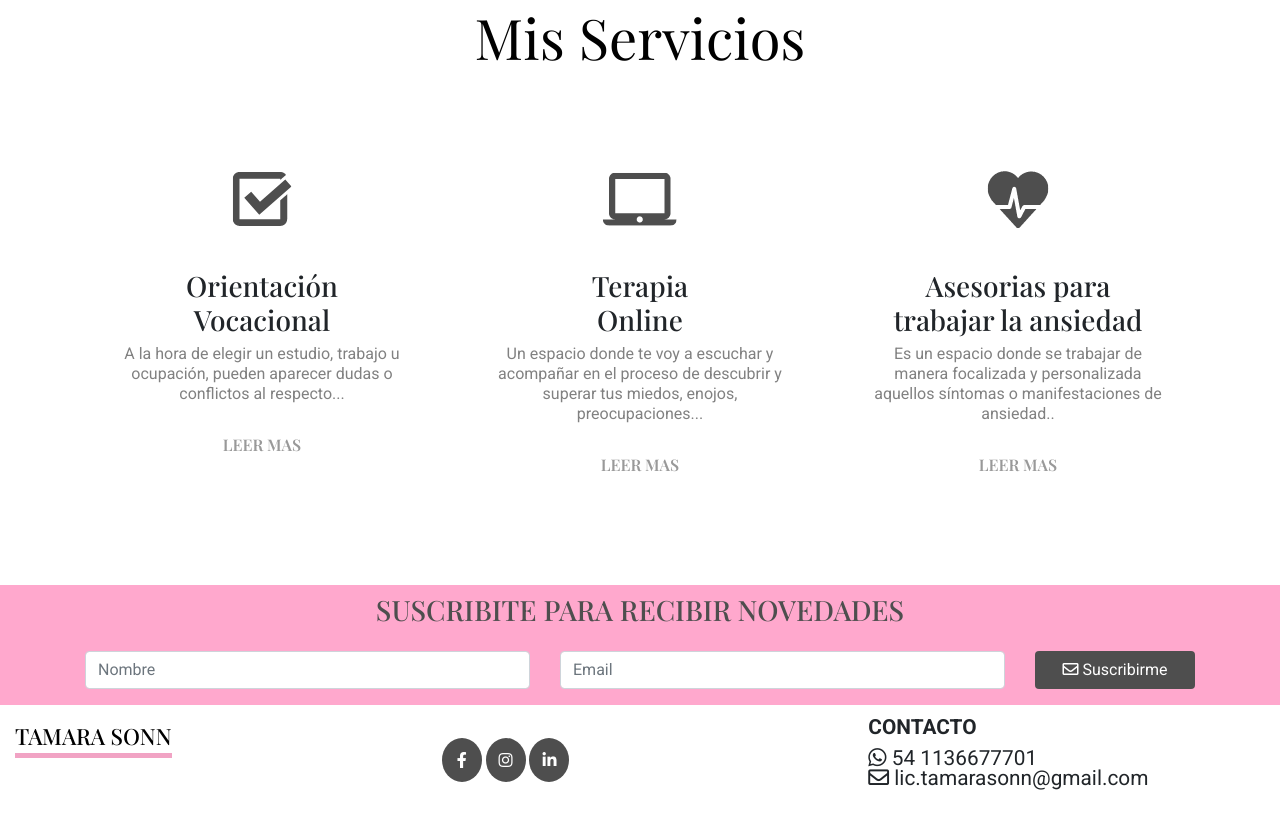
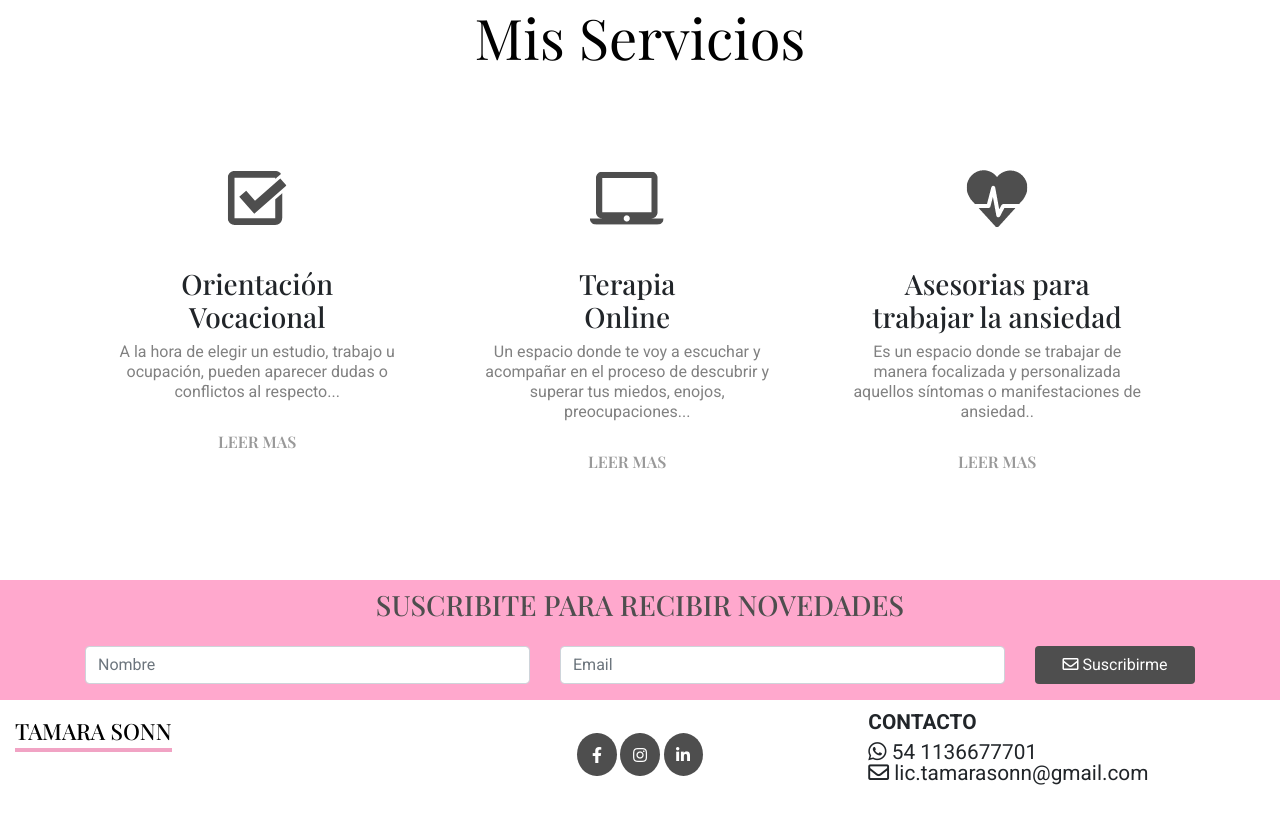
Before and after one commit to Carli95/psicoenlinea, a website: page index.html in a window 1280 px wide. Shown: the part 1153-1968 px from the top of the page. Drawn offline with nearby package versions, Linux system fonts and the light colour scheme.

Commit message:
Ajustes finales para la entrega

```diff
--- a/scss/principal.scss
+++ b/scss/principal.scss
@@ -143,7 +143,7 @@ a {
 
 .freight_section {
     position: relative;
-    top: -125px;
+    top: -7.8rem;
     z-index: 9;
 }
 
@@ -162,7 +162,7 @@ a {
         .freight_text {
             p {
                 font-family: 'Roboto', sans-serif;
-                line-height: 20px;
+                line-height: 1.25rem;
             }
         }
     }
@@ -170,26 +170,26 @@ a {
 
 
 .freight_section .row {
-    margin-right: -15px;
-    margin-left: -15px;
-    margin-right: -12px;
-    margin-left: -12px;
+    margin-right: -1rem;
+    margin-left: -1rem;
+    margin-right: 0.8rem;
+    margin-left: -0.8rem;
 }
 
 .freight_section .col-lg-4.col-md-4.col-sm-6 {
-    padding-right: 15px;
-    padding-left: 15px;
-    padding-right: 12px;
-    padding-left: 12px;
+    padding-right: 1rem;
+    padding-left: 1rem;
+    padding-right: 0.8rem;
+    padding-left: 0.8rem;
 }
 
 .single_freight {
     background: #ffffff;
-    padding: 25px;
+    padding: 1.5rem;
     transition: .3s;
 
     &:hover {
-        box-shadow: 0px 40px 80px 0px rgba(0, 0, 0, 0.3);
+        box-shadow: 0rem 2.5rem 5rem 0rem rgba(0, 0, 0, 0.3);
 
         & .freight_thumb {
             & img {
@@ -205,16 +205,16 @@ a {
     justify-content: center;
 
     & img {
-        width: 80px;
+        width: 5rem;
         transition: .3s;
     }
 }
 
 .freight_text {
-    padding: 30px 0 0;
+    padding: 1.8rem 0 0;
     p {
         font-size: $textsize;
-        line-height: 24px;
+        line-height: 1.5rem;
         color: #818181;
         margin-bottom: 0;
     }
@@ -223,11 +223,11 @@ a {
 
 .freight_text a {
     font-size: $textsize;
-    line-height: 30px;
+    line-height: 1.8rem;
     font-weight: 700;
     color: #999999;
     text-transform: uppercase;
-    margin-top: 26px;
+    margin-top: 1.6rem;
     display: inline-block;
 
     &:hover {
@@ -248,7 +248,7 @@ a {
 .sobremi {
     margin: auto;
     .img-flores {
-        width: 370px;
+        width: 323rem;
     }
 }
 
@@ -274,10 +274,12 @@ a {
         font-family: 'Roboto', sans-serif;
         font-size: $h4;
     }
-    .textoBlog {
+    .texto-blog {
         font-family: 'Roboto', sans-serif;
     }
 }
+
+
 
 
 .btn-blog {
@@ -310,28 +312,29 @@ a {
 /* ESTILOS FOOTER */
 footer {
     .row .col-sm {
-        padding-top: 10px;
-        padding-bottom: 10px;
+        padding-top: 0.6rem;
+        padding-bottom: 0.6rem;
     }
     .col-redes {
         margin: auto;
         align-items: center;
         ul {
-            margin: 0px;
-            padding: 0px;
+            margin: 0rem;
+            padding: 0rem;
             list-style: none;
+            text-align: center;
             li {
                 display: inline-block;
                 a {
                     display: block;
                     background: #4e4e4e;
-                    padding: 10px;
+                    padding: 0.6rem;
                     border-radius: 50%;
                     &:hover {
                         background-color: $primary;
                     }
                     i {
-                        width: 20px;
+                        width: 1.25rem;
                         font-size: $textsize;
                         text-align: center;
                         color: #FFF;
@@ -344,9 +347,9 @@ footer {
 
 
 .container-fluid .row .navbar-brand {
-    border-bottom: 5px solid #f1a3c4;
+    border-bottom: 0.3rem solid #f1a3c4;
     color: black;
-    padding-bottom: 0px;
+    padding-bottom: 0rem;
     font-size: $textsize+0.4rem;
 }
 
@@ -362,7 +365,7 @@ footer .col-contacto h3 {
 footer .col-contacto ul {
     list-style: none;
     font-size: $textsize+0.30rem;
-    line-height: 20px;
+    line-height: 1.25rem;
     font-family: 'Roboto', sans-serif;
 }
 
@@ -381,10 +384,10 @@ footer .col-contacto ul {
 
 
 .services_text {
-    padding: 30px 0 0;
+    padding: 1.8rem 0 0;
     p {
         font-size: $textsize;
-        line-height: 24px;
+        line-height: 1.5rem;
         color: #818181;
         margin-bottom: 0;
     }
```
Also changed, not shown: blog.html (+6 -6 lines), css/estilos.css.
